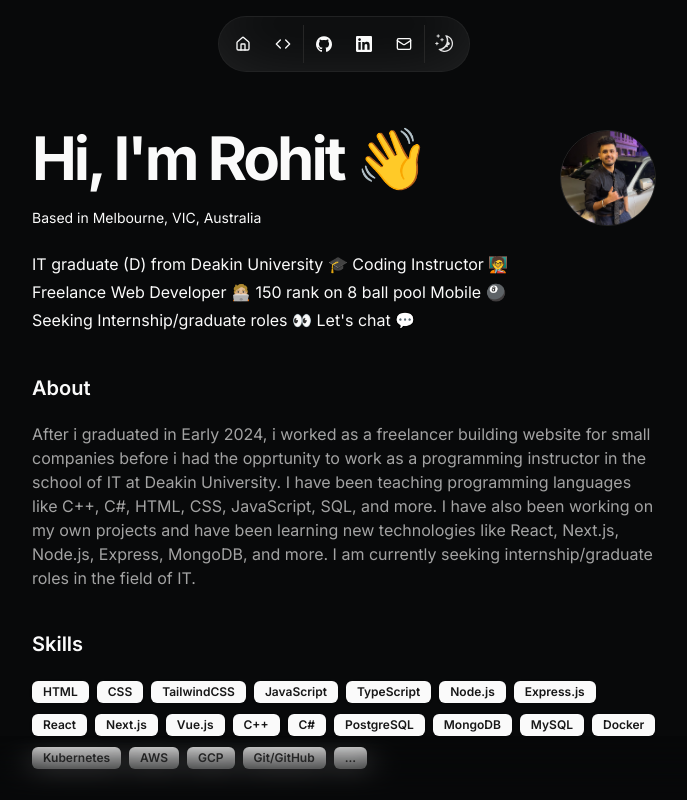
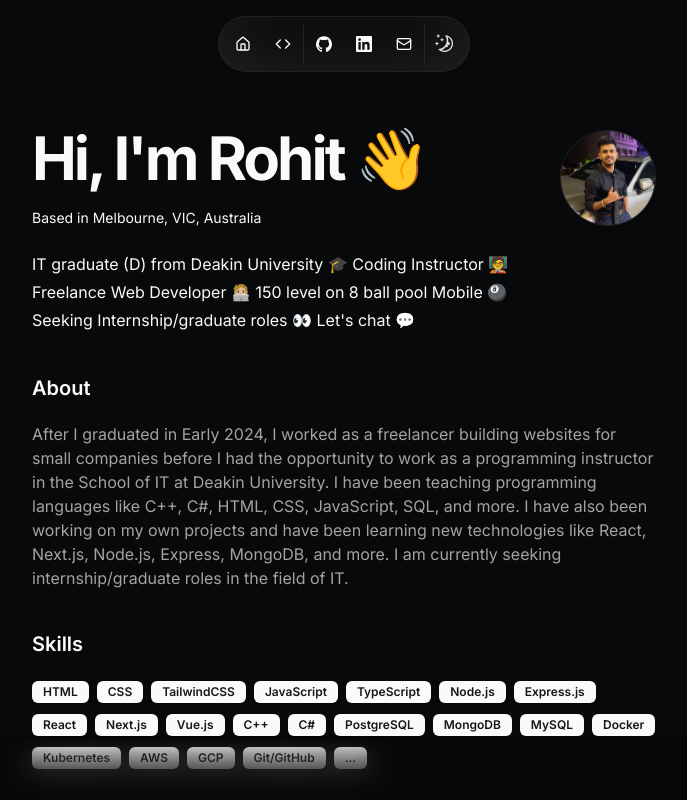
Before and after one commit to itsrow47/my-portfolio, a Next.js app: page / in a window 1280 px wide. Shown: the top 800 px of the page, without its empty margins (296-983 px from the left). Built offline with nearby package versions, Linux system fonts and the light colour scheme.

Commit message:
Update resume.tsx

```diff
--- a/src/data/resume.tsx
+++ b/src/data/resume.tsx
@@ -8,9 +8,9 @@ export const DATA = {
   location: "Melbourne, VIC, Australia",
   locationLink: "https://maps.app.goo.gl/GURYmPbDApDaYdjB9",
   description:
-    "IT graduate (D) from Deakin University 🎓 Coding Instructor 🧑‍🏫 Freelance Web Developer 🧑🏼‍💻 150 rank on 8 ball pool Mobile 🎱 Seeking Internship/graduate roles 👀 Let's chat 💬",
+    "IT graduate (D) from Deakin University 🎓 Coding Instructor 🧑‍🏫 Freelance Web Developer 🧑🏼‍💻 150 level on 8 ball pool Mobile 🎱 Seeking Internship/graduate roles 👀 Let's chat 💬",
   summary:
-    "After i graduated in Early 2024, i worked as a freelancer building website for small companies before i had the opprtunity to work as a programming instructor in the school of IT at Deakin University. I have been teaching programming languages like C++, C#,  HTML, CSS, JavaScript, SQL, and more. I have also been working on my own projects and have been learning new technologies like React, Next.js, Node.js, Express, MongoDB, and more. I am currently seeking internship/graduate roles in the field of IT.",
+    "After I graduated in Early 2024, I worked as a freelancer building websites for small companies before I had the opportunity to work as a programming instructor in the School of IT at Deakin University. I have been teaching programming languages like C++, C#,  HTML, CSS, JavaScript, SQL, and more. I have also been working on my own projects and have been learning new technologies like React, Next.js, Node.js, Express, MongoDB, and more. I am currently seeking internship/graduate roles in the field of IT.",
   avatarUrl: "/me.png",
   skills: [
     "HTML",
```
